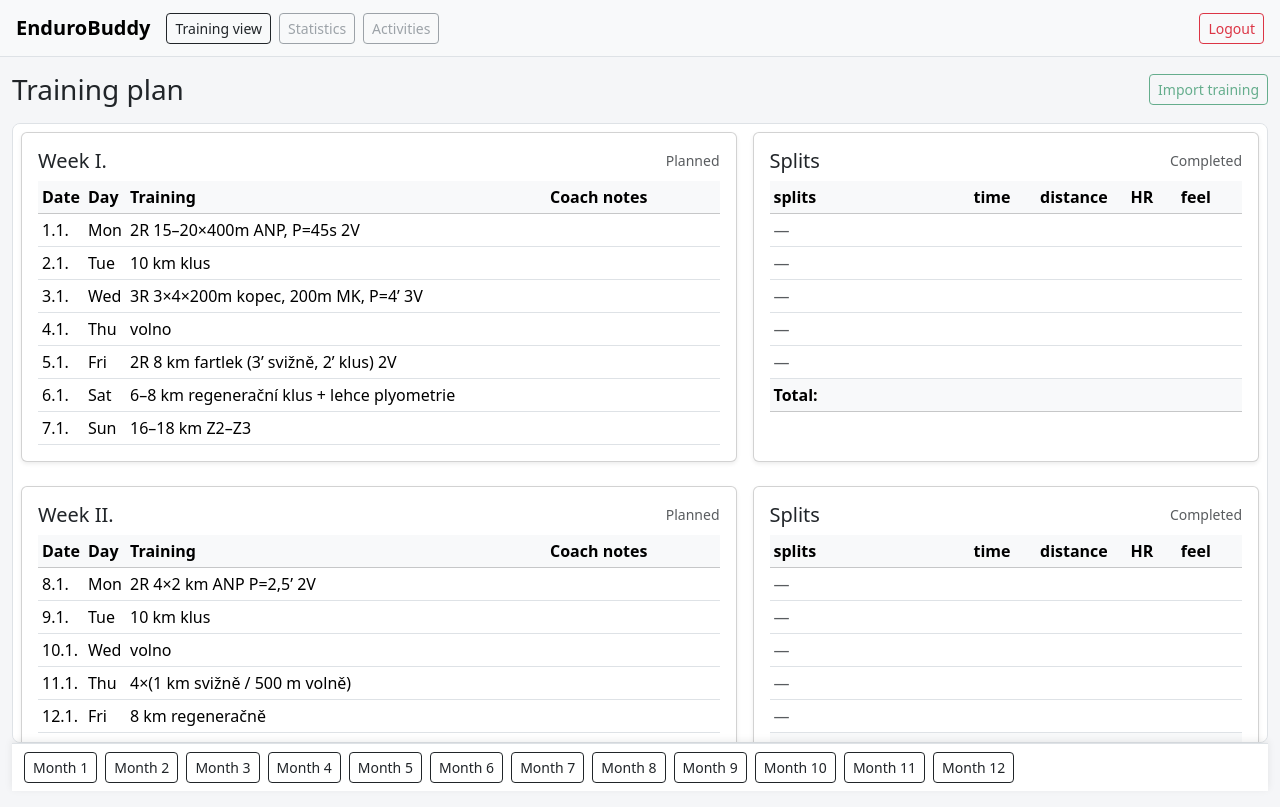
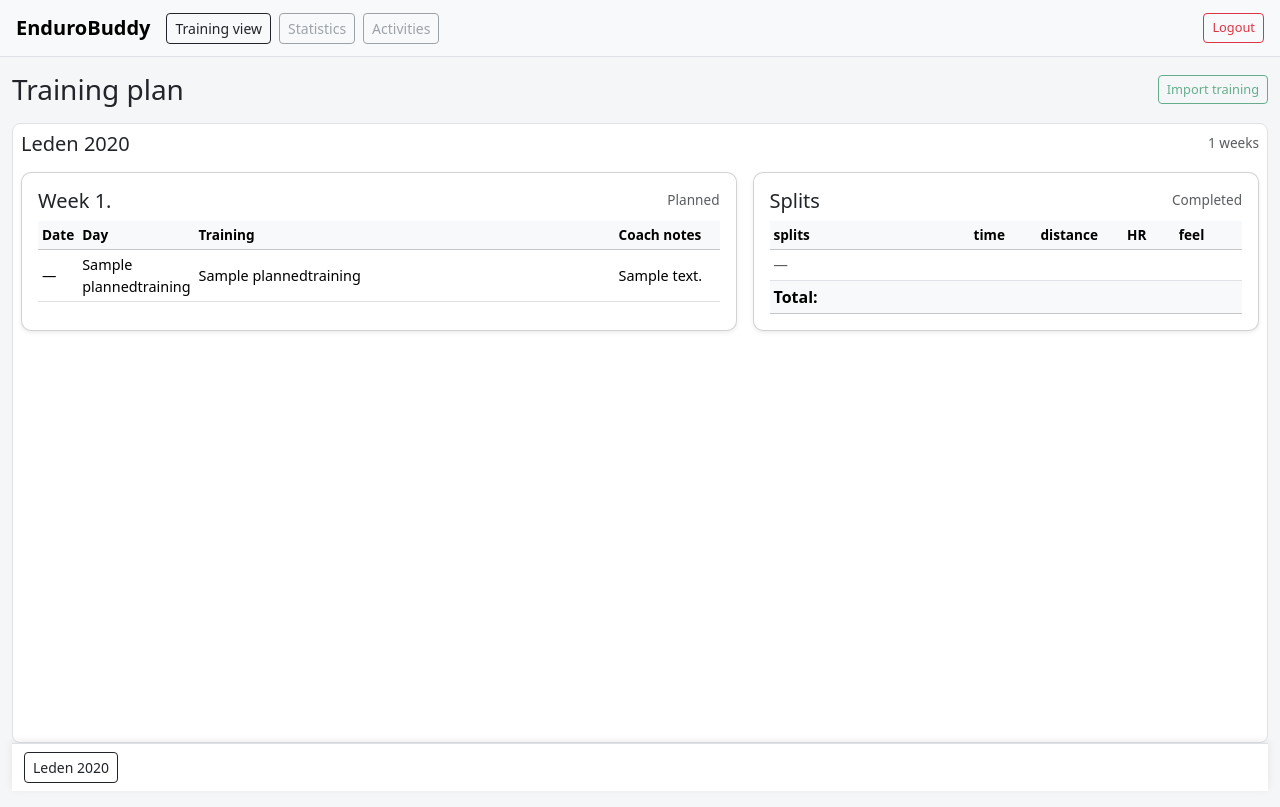
Before and after one commit to gyarab/enduroBuddy, a Django app: page / in a window 1280 px wide. Run offline with Django 5.2, Linux system fonts and the light colour scheme; a user stored in the database is signed in; tables that the repository leaves empty hold one stand-in row (values such as "Sample post").

Commit message:
added training view from db w, either for diff users, dashboard.html w

```diff
--- a/backend/dashboard/views.py
+++ b/backend/dashboard/views.py
@@ -1,58 +1,35 @@
+from time import timezone
 from django.contrib.auth.decorators import login_required
 from django.shortcuts import render
 
+from training.models import TrainingMonth
+
+MONTH_NAMES_CS = [ "", "Leden", "Únor", "Březen", "Duben", "Květen", "Červen", "Červenec", "Srpen", "Září", "Říjen", "Listopad", "Prosinec" ]
+
+def month_label_cs(year: int, month: int) -> str:
+    return f"{MONTH_NAMES_CS[month]} {year}"
 
 @login_required
 def home(request):
-    # Fake data (dokud nemáme DB)
-    weeks = [
-        {
-            "label": "I.",
-            "plan": [
-                {"date": "1.1.", "day": "Mon", "training": "2R 15-20×400m ANP, P=45s 2V", "notes": ""},
-                {"date": "2.1.", "day": "Tue", "training": "10 km klus", "notes": ""},
-                {"date": "3.1.", "day": "Wed", "training": "3R 3×4×200m kopec, 200m MK, P=4’ 3V", "notes": ""},
-                {"date": "4.1.", "day": "Thu", "training": "volno", "notes": ""},
-                {"date": "5.1.", "day": "Fri", "training": "2R 8 km fartlek", "notes": ""},
-                {"date": "6.1.", "day": "Sat", "training": "6–8 km regenerační klus + lehce posilka", "notes": ""},
-                {"date": "7.1.", "day": "Sun", "training": "16–18 km Z2–Z3", "notes": ""},
-            ],
-            # vpravo zatím prázdné řádky (jako na wireframu)
-            "analysis": [
-                {"splits": "", "time": "", "distance": "", "hr": "", "feel": ""},
-                {"splits": "", "time": "", "distance": "", "hr": "", "feel": ""},
-                {"splits": "", "time": "", "distance": "", "hr": "", "feel": ""},
-                {"splits": "", "time": "", "distance": "", "hr": "", "feel": ""},
-                {"splits": "", "time": "", "distance": "", "hr": "", "feel": ""},
-                {"splits": "", "time": "", "distance": "", "hr": "", "feel": ""},
-                {"splits": "", "time": "", "distance": "", "hr": "", "feel": ""},
-            ],
-            "total": "",
-        },
-        {
-            "label": "II.",
-            "plan": [
-                {"date": "8.1.", "day": "Mon", "training": "2R 4×2km ANP P=2,5’ 2V", "notes": ""},
-                {"date": "9.1.", "day": "Tue", "training": "klus + rovinky", "notes": ""},
-                {"date": "10.1.", "day": "Wed", "training": "posilka", "notes": ""},
-                {"date": "11.1.", "day": "Thu", "training": "volno", "notes": ""},
-                {"date": "12.1.", "day": "Fri", "training": "tempový běh", "notes": ""},
-                {"date": "13.1.", "day": "Sat", "training": "klus", "notes": ""},
-                {"date": "14.1.", "day": "Sun", "training": "dlouhý běh", "notes": ""},
-            ],
-            "analysis": [
-                {"splits": "", "time": "", "distance": "", "hr": "", "feel": ""},
-                {"splits": "", "time": "", "distance": "", "hr": "", "feel": ""},
-                {"splits": "", "time": "", "distance": "", "hr": "", "feel": ""},
-                {"splits": "", "time": "", "distance": "", "hr": "", "feel": ""},
-                {"splits": "", "time": "", "distance": "", "hr": "", "feel": ""},
-                {"splits": "", "time": "", "distance": "", "hr": "", "feel": ""},
-                {"splits": "", "time": "", "distance": "", "hr": "", "feel": ""},
-            ],
-            "total": "",
-        },
-    ]
+    months = (
+        TrainingMonth.objects
+        .filter(athlete=request.user)
+        .prefetch_related("weeks__planned_trainings")
+        .order_by("-year", "-month")[:6]
+    )
 
-    months = ["Month 1", "Month 2", "Month 3", "Month 4", "Month 5", "Month 6", "Month 7", "Month 8", "Month 9", "Month 10", "Month 11", "Month 12"]
+    month_cards = []
+    for m in months:
+        month_cards.append({
+            "id": m.id,
+            "year": m.year,
+            "month": m.month,
+            "label": month_label_cs(m.year, m.month),
+            "weeks": list(m.weeks.all()),
+        })
 
-    return render(request, "dashboard/dashboard.html", {"weeks": weeks, "months": months})
+    context = {
+        "month_cards": month_cards,
+        # "now": timezone.now(),
+    }
+    return render(request, "dashboard/dashboard.html", context)
--- a/backend/static/dashboard/dashboard.css
+++ b/backend/static/dashboard/dashboard.css
@@ -1,33 +1,80 @@
-/* PAGE */
+/* =========================
+   PAGE
+   ========================= */
 .eb-page {
   background: #f5f6f8;
 }
 
-/* WEEK CARDS */
+
+/* =========================
+   MAIN SCROLL WRAPPER
+   – jeden společný scroll pro plán + splity
+   ========================= */
+.eb-scrollwrap {
+  height: calc(100vh - 180px); /* header + month switcher */
+  overflow-y: auto;
+  padding-bottom: 24px; /* aby poslední týden nebyl nalepený na spodku */
+}
+
+
+/* =========================
+   WEEK SPACING
+   ========================= */
 .eb-week-card {
   margin-bottom: 32px;
-  border: 1px solid #ddd;
 }
 
-/* SCROLL AREA */
-.eb-scroll-area {
-  max-height: calc(100vh - 160px);
-  overflow-y: auto;
-  padding-bottom: 20px;
+
+/* =========================
+   TABLES
+   ========================= */
+.table {
+  background: #fff;
 }
 
-/* TABLE SCROLL */
-.eb-table-scroll {
-  max-height: 240px;
-  overflow-y: auto;
+.table thead th {
+  font-weight: 600;
+  font-size: 0.85rem;
 }
 
-/* MONTH SWITCHER */
+.table tbody td {
+  vertical-align: middle;
+  font-size: 0.9rem;
+}
+
+
+/* =========================
+   CARD TWEAKS
+   ========================= */
+.card {
+  border-radius: 10px;
+}
+
+.card-body {
+  padding: 16px;
+}
+
+
+/* =========================
+   MONTH SWITCHER (sticky bottom)
+   ========================= */
 .eb-month-switcher {
   position: sticky;
   bottom: 0;
-  background: #fff;
+  background: #ffffff;
   border-top: 1px solid #ddd;
-  z-index: 100;
-  box-shadow: 0 -2px 8px rgba(0,0,0,0.08);
+  z-index: 1030;
+  box-shadow: 0 -2px 8px rgba(0, 0, 0, 0.08);
 }
+
+
+/* =========================
+   SMALL VISUAL HELPERS
+   ========================= */
+.text-muted {
+  font-size: 0.85rem;
+}
+
+button.btn-sm {
+  font-size: 0.8rem;
+}
--- a/backend/templates/dashboard/dashboard.html
+++ b/backend/templates/dashboard/dashboard.html
@@ -1,4 +1,5 @@
 {% extends "base.html" %}
+{% load static %}
 
 {% block title %}Training view | EnduroBuddy{% endblock %}
 
@@ -12,9 +13,22 @@
   </div>
 
   <!-- ONE COMMON SCROLL AREA (plan + splits move together) -->
-  <div class="border rounded-3 bg-white p-2" style="height: calc(100vh - 180px); overflow: auto;">
+  <div class="border rounded-3 bg-white p-2 eb-scrollwrap">
 
-    <!-- WEEK 1 (cards side by side) -->
+    {# ===================== MONTHS (each month contains weeks) ===================== #}
+
+    {% for m in month_cards %}
+
+      {# Anchor for month switcher buttons #}
+      <div id="month-{{ m.id }}" class="mb-3">
+        <div class="d-flex align-items-center justify-content-between">
+          <h5 class="mb-0">{{ m.label }}</h5>
+          <small class="text-muted">{{ m.weeks|length }} weeks</small>
+        </div>
+      </div>
+
+      {# ===================== WEEKS (cards side by side) ===================== #}
+      {% for w in m.weeks %}
         <div class="mb-4">
           <div class="row g-3 align-items-stretch">
 
@@ -24,7 +38,7 @@
                 <div class="card-body">
 
                   <div class="d-flex justify-content-between align-items-center mb-2">
-                <h5 class="mb-0">Week I.</h5>
+                    <h5 class="mb-0">Week {{ w.week_index }}.</h5>
                     <small class="text-muted">Planned</small>
                   </div>
 
@@ -39,48 +53,39 @@
                         </tr>
                       </thead>
                       <tbody>
+                        {% for t in w.planned_trainings.all %}
                           <tr>
-                      <td>1.1.</td>
-                      <td>Mon</td>
-                      <td>2R 15–20×400m ANP, P=45s 2V</td>
-                      <td></td>
+                            {# Date (pokud model nemá date, nahraď třeba t.date_label) #}
+                            <td>
+                              {% if t.date %}
+                                {{ t.date|date:"j.n." }}
+                              {% else %}
+                                —
+                              {% endif %}
+                            </td>
+
+                            {# Day label (Mon/Tue...) - pokud nemáš, klidně zobraz t.day_label nebo — #}
+                            <td>
+                              {% if t.day_label %}
+                                {{ t.day_label }}
+                              {% else %}
+                                —
+                              {% endif %}
+                            </td>
+
+                            {# Training text #}
+                            <td>{{ t.title }}</td>
+
+                            {# Coach notes #}
+                            <td>{% if t.notes %}{{ t.notes }}{% endif %}</td>
                           </tr>
+                        {% empty %}
                           <tr>
-                      <td>2.1.</td>
-                      <td>Tue</td>
-                      <td>10 km klus</td>
-                      <td></td>
+                            <td colspan="4" class="text-muted small">
+                              No planned trainings in this week yet.
+                            </td>
                           </tr>
-                    <tr>
-                      <td>3.1.</td>
-                      <td>Wed</td>
-                      <td>3R 3×4×200m kopec, 200m MK, P=4’ 3V</td>
-                      <td></td>
-                    </tr>
-                    <tr>
-                      <td>4.1.</td>
-                      <td>Thu</td>
-                      <td>volno</td>
-                      <td></td>
-                    </tr>
-                    <tr>
-                      <td>5.1.</td>
-                      <td>Fri</td>
-                      <td>2R 8 km fartlek (3’ svižně, 2’ klus) 2V</td>
-                      <td></td>
-                    </tr>
-                    <tr>
-                      <td>6.1.</td>
-                      <td>Sat</td>
-                      <td>6–8 km regenerační klus + lehce plyometrie</td>
-                      <td></td>
-                    </tr>
-                    <tr>
-                      <td>7.1.</td>
-                      <td>Sun</td>
-                      <td>16–18 km Z2–Z3</td>
-                      <td></td>
-                    </tr>
+                        {% endfor %}
                       </tbody>
                     </table>
                   </div>
@@ -110,7 +115,10 @@
                           <th style="width: 120px;">feel</th>
                         </tr>
                       </thead>
+
+                      {# MVP: zatím jen placeholder řádky navázané na plán (ať je to “vedle sebe” a sedí to) #}
                       <tbody>
+                        {% for t in w.planned_trainings.all %}
                           <tr>
                             <td class="text-muted">—</td>
                             <td></td>
@@ -118,35 +126,13 @@
                             <td></td>
                             <td></td>
                           </tr>
+                        {% empty %}
                           <tr>
-                      <td class="text-muted">—</td>
-                      <td></td>
-                      <td></td>
-                      <td></td>
-                      <td></td>
+                            <td colspan="5" class="text-muted small">No rows yet.</td>
                           </tr>
-                    <tr>
-                      <td class="text-muted">—</td>
-                      <td></td>
-                      <td></td>
-                      <td></td>
-                      <td></td>
-                    </tr>
-                    <tr>
-                      <td class="text-muted">—</td>
-                      <td></td>
-                      <td></td>
-                      <td></td>
-                      <td></td>
-                    </tr>
-                    <tr>
-                      <td class="text-muted">—</td>
-                      <td></td>
-                      <td></td>
-                      <td></td>
-                      <td></td>
-                    </tr>
+                        {% endfor %}
                       </tbody>
+
                       <tfoot class="table-light">
                         <tr>
                           <th colspan="5">Total:</th>
@@ -161,152 +147,15 @@
 
           </div>
         </div>
+      {% empty %}
+        <div class="text-muted small mb-4">No weeks in this month yet.</div>
+      {% endfor %}
 
-    <!-- WEEK 2 (cards side by side) -->
-    <div class="mb-4">
-      <div class="row g-3 align-items-stretch">
-
-        <div class="col-12 col-lg-7">
-          <div class="card shadow-sm h-100">
-            <div class="card-body">
-
-              <div class="d-flex justify-content-between align-items-center mb-2">
-                <h5 class="mb-0">Week II.</h5>
-                <small class="text-muted">Planned</small>
+    {% empty %}
+      <div class="text-muted small">
+        No months yet. Create a TrainingMonth in admin for your user.
       </div>
-
-              <div class="table-responsive">
-                <table class="table table-sm align-middle mb-0">
-                  <thead class="table-light">
-                    <tr>
-                      <th style="width: 90px;">Date</th>
-                      <th style="width: 90px;">Day</th>
-                      <th style="min-width: 420px;">Training</th>
-                      <th style="min-width: 220px;">Coach notes</th>
-                    </tr>
-                  </thead>
-                  <tbody>
-                    <tr>
-                      <td>8.1.</td>
-                      <td>Mon</td>
-                      <td>2R 4×2 km ANP P=2,5’ 2V</td>
-                      <td></td>
-                    </tr>
-                    <tr>
-                      <td>9.1.</td>
-                      <td>Tue</td>
-                      <td>10 km klus</td>
-                      <td></td>
-                    </tr>
-                    <tr>
-                      <td>10.1.</td>
-                      <td>Wed</td>
-                      <td>volno</td>
-                      <td></td>
-                    </tr>
-                    <tr>
-                      <td>11.1.</td>
-                      <td>Thu</td>
-                      <td>4×(1 km svižně / 500 m volně)</td>
-                      <td></td>
-                    </tr>
-                    <tr>
-                      <td>12.1.</td>
-                      <td>Fri</td>
-                      <td>8 km regeneračně</td>
-                      <td></td>
-                    </tr>
-                    <tr>
-                      <td>13.1.</td>
-                      <td>Sat</td>
-                      <td>posilovna / mobility</td>
-                      <td></td>
-                    </tr>
-                    <tr>
-                      <td>14.1.</td>
-                      <td>Sun</td>
-                      <td>18–20 km Z2</td>
-                      <td></td>
-                    </tr>
-                  </tbody>
-                </table>
-              </div>
-
-            </div>
-          </div>
-        </div>
-
-        <div class="col-12 col-lg-5">
-          <div class="card shadow-sm h-100">
-            <div class="card-body">
-
-              <div class="d-flex justify-content-between align-items-center mb-2">
-                <h5 class="mb-0">Splits</h5>
-                <small class="text-muted">Completed</small>
-              </div>
-
-              <div class="table-responsive">
-                <table class="table table-sm align-middle mb-0">
-                  <thead class="table-light">
-                    <tr>
-                      <th style="min-width: 200px;">splits</th>
-                      <th style="width: 110px;">time</th>
-                      <th style="width: 120px;">distance</th>
-                      <th style="width: 90px;">HR</th>
-                      <th style="width: 120px;">feel</th>
-                    </tr>
-                  </thead>
-                  <tbody>
-                    <tr>
-                      <td class="text-muted">—</td>
-                      <td></td>
-                      <td></td>
-                      <td></td>
-                      <td></td>
-                    </tr>
-                    <tr>
-                      <td class="text-muted">—</td>
-                      <td></td>
-                      <td></td>
-                      <td></td>
-                      <td></td>
-                    </tr>
-                    <tr>
-                      <td class="text-muted">—</td>
-                      <td></td>
-                      <td></td>
-                      <td></td>
-                      <td></td>
-                    </tr>
-                    <tr>
-                      <td class="text-muted">—</td>
-                      <td></td>
-                      <td></td>
-                      <td></td>
-                      <td></td>
-                    </tr>
-                    <tr>
-                      <td class="text-muted">—</td>
-                      <td></td>
-                      <td></td>
-                      <td></td>
-                      <td></td>
-                    </tr>
-                  </tbody>
-                  <tfoot class="table-light">
-                    <tr>
-                      <th colspan="5">Total:</th>
-                    </tr>
-                  </tfoot>
-                </table>
-              </div>
-
-            </div>
-          </div>
-        </div>
-
-      </div>
-    </div>
+    {% endfor %}
 
   </div>
 
@@ -314,22 +163,16 @@
   <div class="eb-month-switcher border-top bg-white">
     <div class="container-fluid py-2">
       <div class="d-flex gap-2 flex-wrap">
-        <button class="btn btn-outline-dark btn-sm">Month 1</button>
-        <button class="btn btn-outline-dark btn-sm">Month 2</button>
-        <button class="btn btn-outline-dark btn-sm">Month 3</button>
-        <button class="btn btn-outline-dark btn-sm">Month 4</button>
-        <button class="btn btn-outline-dark btn-sm">Month 5</button>
-        <button class="btn btn-outline-dark btn-sm">Month 6</button>
-        <button class="btn btn-outline-dark btn-sm">Month 7</button>
-        <button class="btn btn-outline-dark btn-sm">Month 8</button>
-        <button class="btn btn-outline-dark btn-sm">Month 9</button>
-        <button class="btn btn-outline-dark btn-sm">Month 10</button>
-        <button class="btn btn-outline-dark btn-sm">Month 11</button>
-        <button class="btn btn-outline-dark btn-sm">Month 12</button>
+        {% for m in month_cards %}
+          <a class="btn btn-outline-dark btn-sm" href="#month-{{ m.id }}">
+            {{ m.label }}
+          </a>
+        {% empty %}
+          <button class="btn btn-outline-dark btn-sm" disabled>No months</button>
+        {% endfor %}
       </div>
     </div>
   </div>
 
-
 </div>
 {% endblock %}
```
Lines whose indentation alone changed are shown as unchanged.
